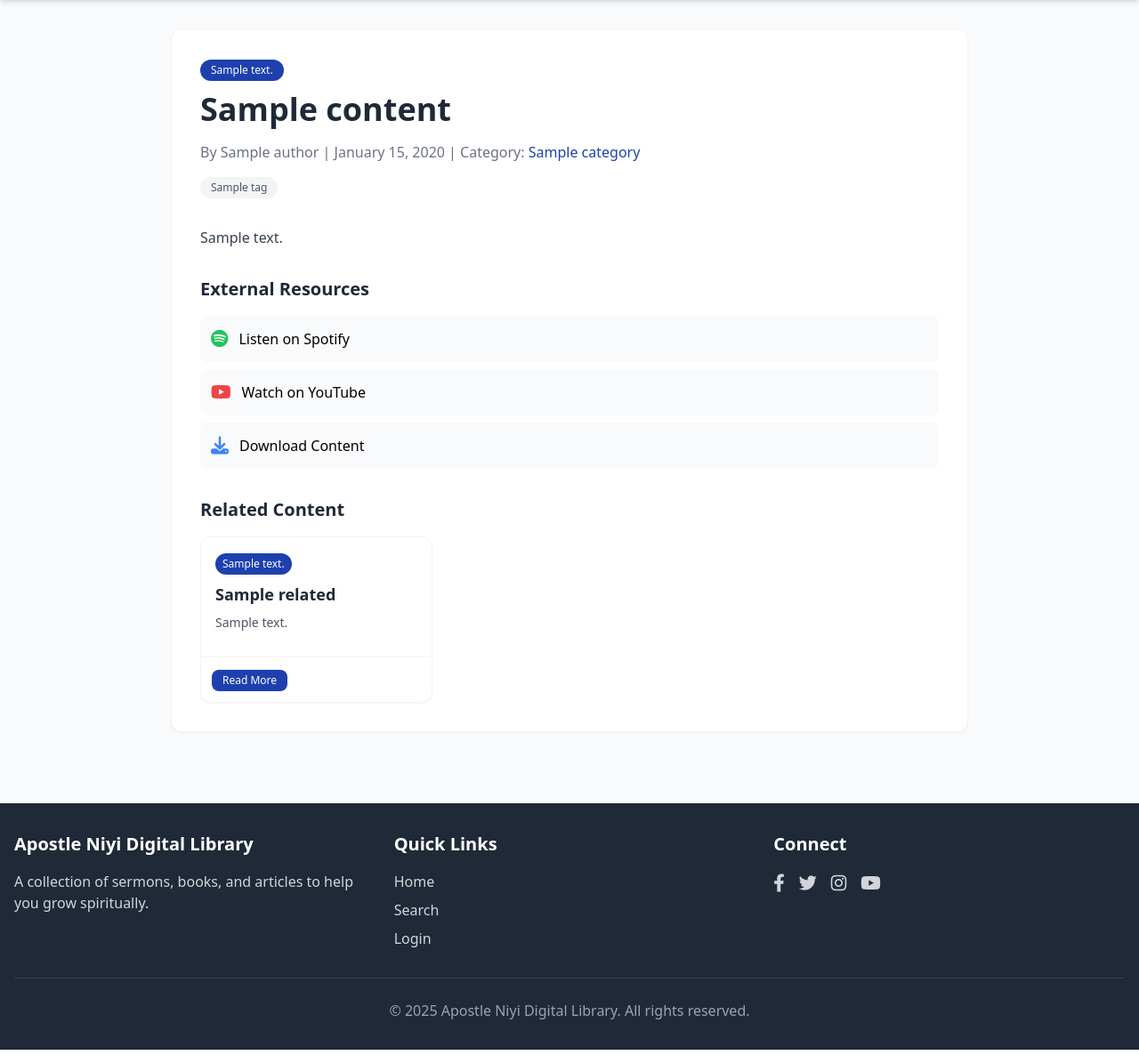
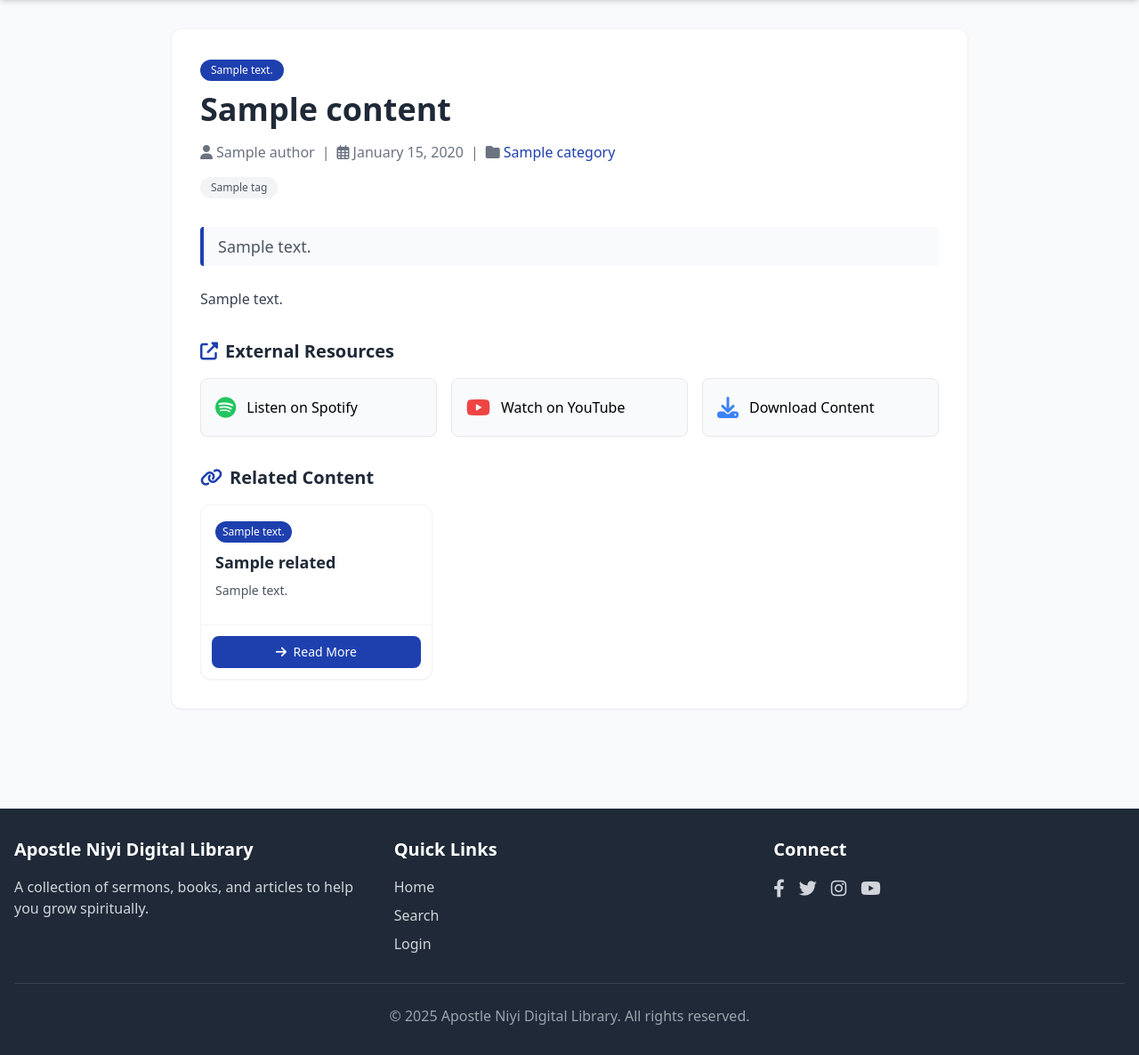
Before and after one commit to JayBeloved/ANDL, a Django app: template digilib/templates/core/content_detail.html in a window 1280 px wide. Shown: the part 56-1242 px from the top of the page at 89% size. Run offline with Django 5.2, Linux system fonts and the light colour scheme; tables that the repository leaves empty hold one stand-in row (values such as "Sample post"); the template is opened without the code that fills it: values that come from a table or form of the project are taken from there, most other values are stand-ins (such as "Sample title", 1, 10 or a date in 2020); data that the repository does not hold is empty; some libraries are stand-ins or nearby versions.

Commit message:
Enhances content detail page with styling
Adds styling and formatting to the content detail page for improved readability and presentation.

Includes styles for headings, paragraphs, lists, links, blockquotes, images, tables, and code elements.

Also, introduces a dedicated section for displaying external resources (Spotify, YouTube, downloads) and related content.

Adds whitenoise and gunicorn dependencies to Pipfile for static file serving and production deployment.

```diff
--- a/digilib/templates/core/content_detail.html
+++ b/digilib/templates/core/content_detail.html
@@ -3,17 +3,187 @@
 
 {% block title %}{{ content.title }} - Apostle Niyi Digital Library{% endblock %}
 
+{% block extra_css %}
+<style>
+    /* Content formatting styles */
+    .content-formatted h1 {
+        font-size: 2rem;
+        font-weight: 700;
+        margin-top: 1.5rem;
+        margin-bottom: 1rem;
+        color: #1e293b;
+    }
+
+    .content-formatted h2 {
+        font-size: 1.75rem;
+        font-weight: 700;
+        margin-top: 1.5rem;
+        margin-bottom: 1rem;
+        color: #1e293b;
+    }
+
+    .content-formatted h3 {
+        font-size: 1.5rem;
+        font-weight: 600;
+        margin-top: 1.25rem;
+        margin-bottom: 0.75rem;
+        color: #1e293b;
+    }
+
+    .content-formatted h4 {
+        font-size: 1.25rem;
+        font-weight: 600;
+        margin-top: 1rem;
+        margin-bottom: 0.75rem;
+        color: #1e293b;
+    }
+
+    .content-formatted p {
+        margin-bottom: 1rem;
+        line-height: 1.7;
+    }
+
+    .content-formatted ul, .content-formatted ol {
+        margin-bottom: 1rem;
+        padding-left: 1.5rem;
+    }
+
+    .content-formatted ul li {
+        list-style-type: disc;
+        margin-bottom: 0.5rem;
+    }
+
+    .content-formatted ol li {
+        list-style-type: decimal;
+        margin-bottom: 0.5rem;
+    }
+
+    .content-formatted a {
+        color: #1e40af;
+        text-decoration: underline;
+    }
+
+    .content-formatted blockquote {
+        border-left: 4px solid #e2e8f0;
+        padding-left: 1rem;
+        font-style: italic;
+        margin: 1rem 0;
+        color: #4a5568;
+    }
+
+    .content-formatted img {
+        max-width: 100%;
+        height: auto;
+        border-radius: 0.5rem;
+        margin: 1rem 0;
+    }
+
+    .content-formatted table {
+        width: 100%;
+        border-collapse: collapse;
+        margin: 1rem 0;
+    }
+
+    .content-formatted table th,
+    .content-formatted table td {
+        border: 1px solid #e2e8f0;
+        padding: 0.5rem;
+    }
+
+    .content-formatted table th {
+        background-color: #f8fafc;
+        font-weight: 600;
+    }
+
+    .content-formatted pre,
+    .content-formatted code {
+        background-color: #f8fafc;
+        border-radius: 0.25rem;
+        padding: 0.25rem 0.5rem;
+        font-family: monospace;
+    }
+
+    .content-formatted pre {
+        padding: 1rem;
+        overflow-x: auto;
+        margin: 1rem 0;
+    }
+
+    /* CKEditor specific styles */
+    .content-formatted figure {
+        margin: 1.5rem 0;
+    }
+
+    .content-formatted figure img {
+        max-width: 100%;
+        height: auto;
+    }
+
+    .content-formatted figure figcaption {
+        text-align: center;
+        font-style: italic;
+        color: #6b7280;
+        margin-top: 0.5rem;
+    }
+
+    .content-formatted .image {
+        display: block;
+        margin: 1.5rem auto;
+        max-width: 100%;
+    }
+
+    .content-formatted .image-style-align-left {
+        float: left;
+        margin-right: 1.5rem;
+        margin-bottom: 1rem;
+        max-width: 50%;
+    }
+
+    .content-formatted .image-style-align-right {
+        float: right;
+        margin-left: 1.5rem;
+        margin-bottom: 1rem;
+        max-width: 50%;
+    }
+
+    .content-formatted .image-style-align-center {
+        margin-left: auto;
+        margin-right: auto;
+        display: block;
+    }
+
+    /* Clear floats after images */
+    .content-formatted::after {
+        content: "";
+        display: table;
+        clear: both;
+    }
+
+    /* Responsive adjustments */
+    @media (max-width: 640px) {
+        .content-formatted .image-style-align-left,
+        .content-formatted .image-style-align-right {
+            float: none;
+            margin: 1.5rem auto;
+            max-width: 100%;
+        }
+    }
+</style>
+{% endblock %}
+
 {% block content %}
 <div class="container mx-auto px-4 py-8">
-    <article class="max-w-4xl mx-auto bg-white rounded-xl shadow-sm border border-gray-100 p-6 md:p-8">
+    <article class="max-w-4xl mx-auto bg-white rounded-xl shadow-sm border border-gray-100 p-6 md:p-8 mb-8">
         <!-- Content Header -->
         <header class="mb-8">
             <span class="inline-block px-3 py-1 bg-primary text-white text-xs font-medium rounded-full mb-3">{{ content.get_content_type_display }}</span>
             <h1 class="text-3xl md:text-4xl font-bold text-gray-800 mb-4">{{ content.title }}</h1>
-            <div class="text-gray-500 mb-4">
-                <span>By {{ content.author.get_full_name }}</span> |
-                <span>{{ content.publication_date|date:"F j, Y" }}</span> |
-                <span>Category: <a href="{% url 'core:category' content.category.slug %}" class="text-primary hover:underline">{{ content.category.name }}</a></span>
+            <div class="text-gray-500 mb-4 flex flex-wrap items-center gap-2">
+                <span class="flex items-center"><i class="fas fa-user mr-1"></i> {{ content.author.get_full_name }}</span>
+                <span class="hidden sm:inline">|</span>
+                <span class="flex items-center"><i class="far fa-calendar-alt mr-1"></i> {{ content.publication_date|date:"F j, Y" }}</span>
+                <span class="hidden sm:inline">|</span>
+                <span class="flex items-center"><i class="fas fa-folder mr-1"></i> <a href="{% url 'core:category' content.category.slug %}" class="text-primary hover:underline">{{ content.category.name }}</a></span>
             </div>
             <div class="flex flex-wrap gap-2 mb-4">
                 {% for tag in content.tags.all %}
@@ -24,27 +194,40 @@
 
         <!-- Content Body -->
         <div class="prose max-w-none mb-8 text-gray-700">
-            {{ content.summary|linebreaks }}
+            <!-- Display the summary as an introduction -->
+            <div class="text-lg font-medium mb-6 text-gray-600 border-l-4 border-primary pl-4 py-2 bg-gray-50 rounded">
+                {{ content.summary|linebreaks }}
+            </div>
+
+            <!-- Display the full content with HTML formatting preserved -->
+            <div class="content-formatted leading-relaxed">
+                {{ content.content|safe }}
+            </div>
         </div>
 
         <!-- External Links -->
         <div class="mb-8">
             {% if content.spotify_link or content.youtube_link or content.download_link %}
-                <h3 class="text-xl font-semibold mb-4 text-gray-800">External Resources</h3>
-                <div class="space-y-2">
+                <h3 class="text-xl font-semibold mb-4 text-gray-800 flex items-center">
+                    <i class="fas fa-external-link-alt mr-2 text-primary"></i> External Resources
+                </h3>
+                <div class="grid grid-cols-1 md:grid-cols-3 gap-4">
                     {% if content.spotify_link %}
-                        <a href="{{ content.spotify_link }}" target="_blank" class="flex items-center p-3 bg-gray-50 rounded-lg hover:bg-gray-100 transition duration-300">
-                            <i class="fab fa-spotify text-green-500 text-xl mr-3"></i> Listen on Spotify
+                        <a href="{{ content.spotify_link }}" target="_blank" class="flex items-center p-4 bg-gray-50 rounded-lg hover:bg-gray-100 transition duration-300 border border-gray-200 hover:border-green-500 group">
+                            <i class="fab fa-spotify text-green-500 text-2xl mr-3 group-hover:scale-110 transition-transform"></i>
+                            <span>Listen on Spotify</span>
                         </a>
                     {% endif %}
                     {% if content.youtube_link %}
-                        <a href="{{ content.youtube_link }}" target="_blank" class="flex items-center p-3 bg-gray-50 rounded-lg hover:bg-gray-100 transition duration-300">
-                            <i class="fab fa-youtube text-red-500 text-xl mr-3"></i> Watch on YouTube
+                        <a href="{{ content.youtube_link }}" target="_blank" class="flex items-center p-4 bg-gray-50 rounded-lg hover:bg-gray-100 transition duration-300 border border-gray-200 hover:border-red-500 group">
+                            <i class="fab fa-youtube text-red-500 text-2xl mr-3 group-hover:scale-110 transition-transform"></i>
+                            <span>Watch on YouTube</span>
                         </a>
                     {% endif %}
                     {% if content.download_link %}
-                        <a href="{{ content.download_link }}" target="_blank" class="flex items-center p-3 bg-gray-50 rounded-lg hover:bg-gray-100 transition duration-300">
-                            <i class="fas fa-download text-blue-500 text-xl mr-3"></i> Download Content
+                        <a href="{{ content.download_link }}" target="_blank" class="flex items-center p-4 bg-gray-50 rounded-lg hover:bg-gray-100 transition duration-300 border border-gray-200 hover:border-blue-500 group">
+                            <i class="fas fa-download text-blue-500 text-2xl mr-3 group-hover:scale-110 transition-transform"></i>
+                            <span>Download Content</span>
                         </a>
                     {% endif %}
                 </div>
@@ -54,17 +237,21 @@
         <!-- Related Content -->
         {% if related_contents %}
             <section>
-                <h3 class="text-xl font-semibold mb-4 text-gray-800">Related Content</h3>
+                <h3 class="text-xl font-semibold mb-4 text-gray-800 flex items-center">
+                    <i class="fas fa-link mr-2 text-primary"></i> Related Content
+                </h3>
                 <div class="grid grid-cols-1 md:grid-cols-3 gap-6">
                     {% for related in related_contents %}
-                        <div class="bg-white rounded-xl shadow-sm border border-gray-100 hover:shadow-md transition duration-300 flex flex-col h-full">
+                        <div class="bg-white rounded-xl shadow-sm border border-gray-100 hover:shadow-md transition duration-300 flex flex-col h-full hover:border-primary">
                             <div class="p-4 flex-grow">
                                 <span class="inline-block px-2 py-1 bg-primary text-white text-xs font-medium rounded-full mb-2">{{ related.get_content_type_display }}</span>
-                                <h4 class="text-lg font-semibold mb-2 text-gray-800">{{ related.title }}</h4>
+                                <h4 class="text-lg font-semibold mb-2 text-gray-800 hover:text-primary transition duration-300">{{ related.title }}</h4>
                                 <p class="text-gray-600 text-sm mb-3">{{ related.summary|truncatewords:15 }}</p>
                             </div>
                             <div class="p-3 border-t border-gray-100">
-                                <a href="{% url 'core:content_detail' related.slug %}" class="inline-block px-3 py-1 bg-primary text-white text-xs font-medium rounded-lg hover:bg-primary-dark transition duration-300">Read More</a>
+                                <a href="{% url 'core:content_detail' related.slug %}" class="inline-block w-full text-center px-3 py-2 bg-primary text-white text-sm font-medium rounded-lg hover:bg-primary-dark transition duration-300">
+                                    <i class="fas fa-arrow-right mr-1"></i> Read More
+                                </a>
                             </div>
                         </div>
                     {% endfor %}
```
Also changed, not shown: 2 other files.
